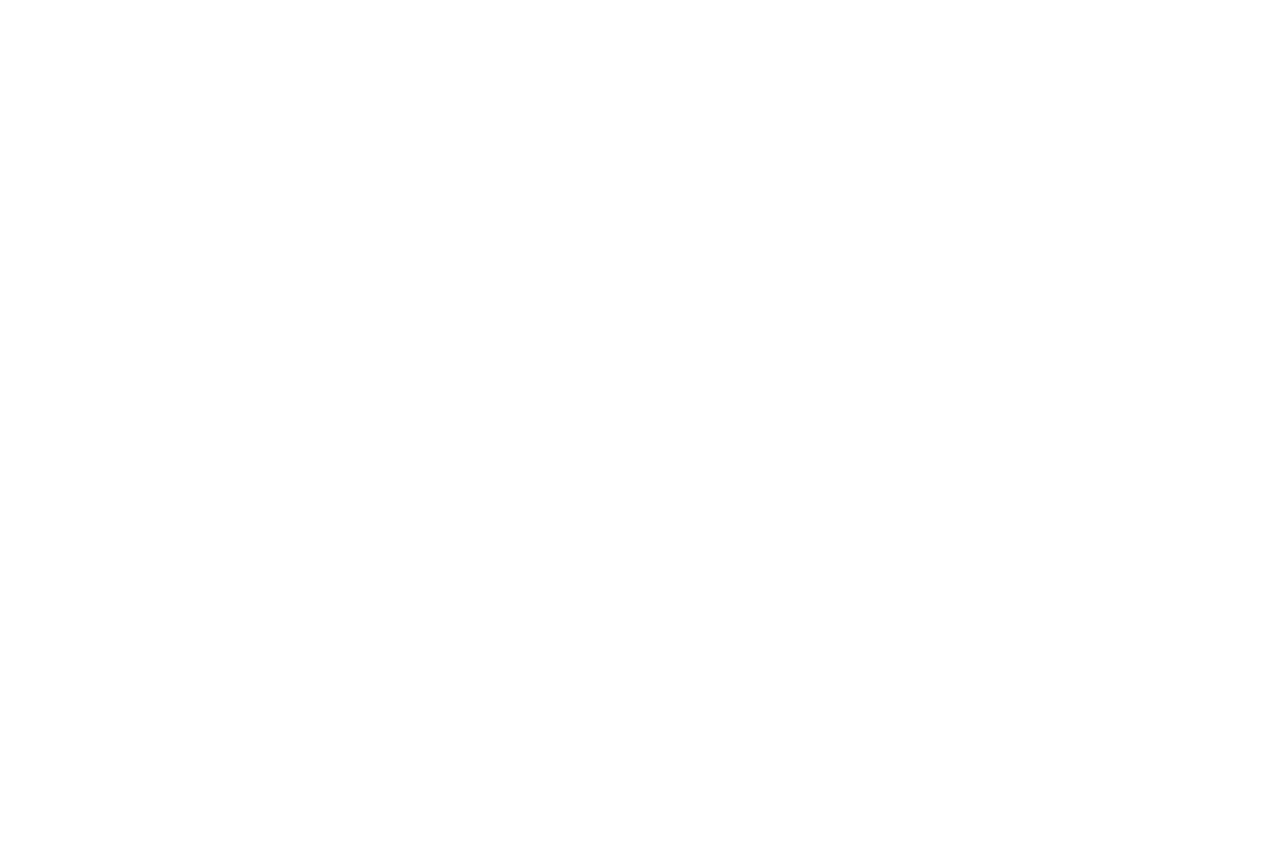
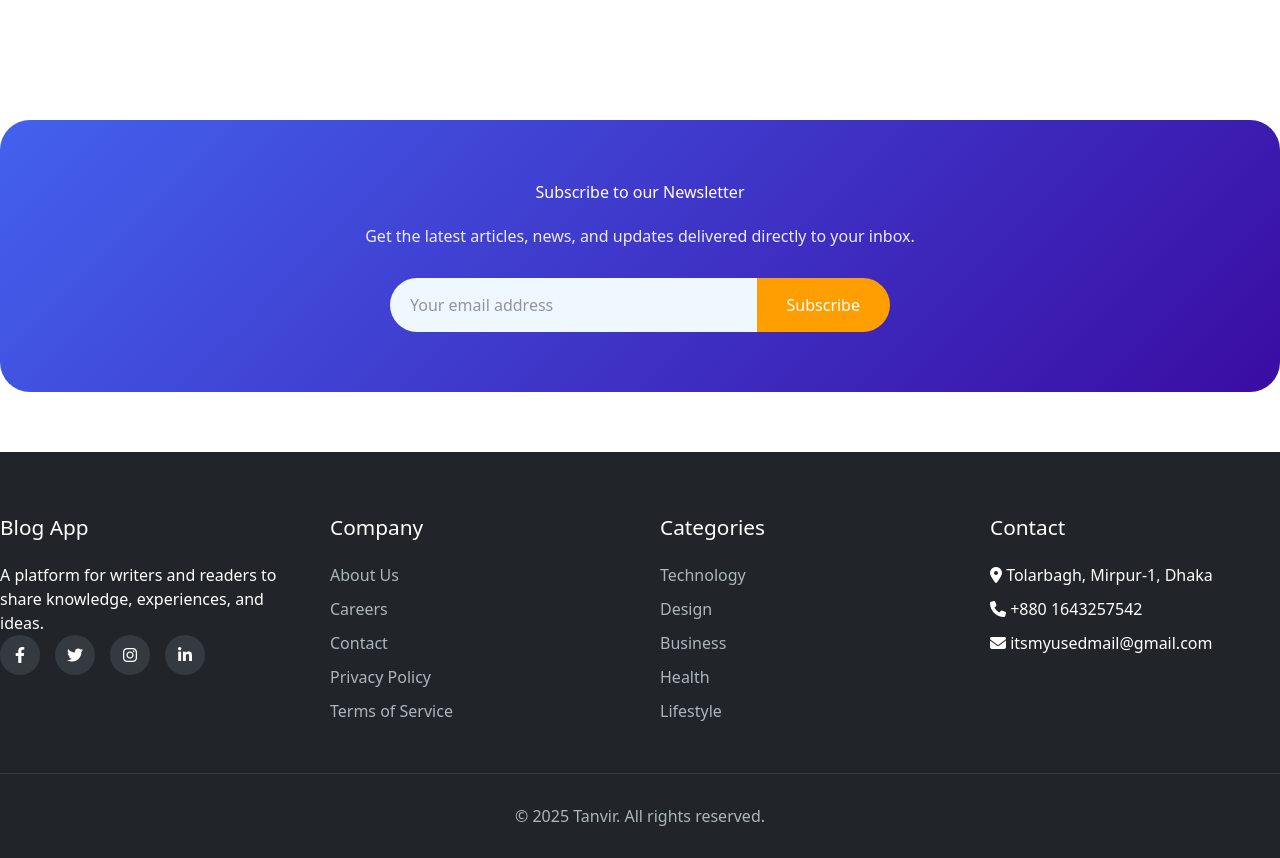
Before and after one commit to tanvirahmed007/Next-Blog-App, a Next.js app: page / in a window 1280 px wide. Shown: the part 3220-4078 px from the top of the page. Before the commit the page ends 3285 px from the top, so only its background shows below. Built offline with nearby package versions, Linux system fonts and the light colour scheme.

Commit message:
Category,Newsletter,Footer added

```diff
--- a/app/blogs/page.js
+++ b/app/blogs/page.js
@@ -1,5 +1,6 @@
 
 import "../global/css/blogs.css";
+import Image from 'next/image';
 
 export default async function Blogs() {
   // Use relative fetch (works both dev and prod)
--- a/app/category/page.js
+++ b/app/category/page.js
@@ -2,11 +2,11 @@
 
 export default function Category() {
   return (
-    <div>
+    <div className="category">
         <section className="categories">
             <div className="container">
                 <h2 className="section-title">Explore Categories</h2>
-                <div className="category-grid">
+                <div className="category-grid container mr-auto ml-auto">
                     <div className="category-card">
                         <i className="fas fa-laptop-code"></i>
                         <h3>Technology</h3>
--- /dev/null
+++ b/app/footer/footer.js
@@ -0,0 +1,51 @@
+export default function Footer() {
+  return (
+    <footer>
+        <div className="container">
+            <div className="footer-content">
+                <div className="footer-column">
+                    <h3>Blog App</h3>
+                    <p>A platform for writers and readers to share knowledge, experiences, and ideas.</p>
+                    <div className="social-icons">
+                        <a href="#"><i className="fab fa-facebook-f"></i></a>
+                        <a href="#"><i className="fab fa-twitter"></i></a>
+                        <a href="#"><i className="fab fa-instagram"></i></a>
+                        <a href="#"><i className="fab fa-linkedin-in"></i></a>
+                    </div>
+                </div>
+                <div className="footer-column">
+                    <h3>Company</h3>
+                    <ul>
+                        <li><a href="#">About Us</a></li>
+                        <li><a href="#">Careers</a></li>
+                        <li><a href="#">Contact</a></li>
+                        <li><a href="#">Privacy Policy</a></li>
+                        <li><a href="#">Terms of Service</a></li>
+                    </ul>
+                </div>
+                <div className="footer-column">
+                    <h3>Categories</h3>
+                    <ul>
+                        <li><a href="#">Technology</a></li>
+                        <li><a href="#">Design</a></li>
+                        <li><a href="#">Business</a></li>
+                        <li><a href="#">Health</a></li>
+                        <li><a href="#">Lifestyle</a></li>
+                    </ul>
+                </div>
+                <div className="footer-column">
+                    <h3>Contact</h3>
+                    <ul>
+                        <li><i className="fas fa-map-marker-alt"></i> Tolarbagh, Mirpur-1, Dhaka</li>
+                        <li><i className="fas fa-phone"></i> +880 1643257542</li>
+                        <li><i className="fas fa-envelope"></i> itsmyusedmail@gmail.com</li>
+                    </ul>
+                </div>
+            </div>
+            <div className="copyright">
+                <p>&copy; 2025 Tanvir. All rights reserved.</p>
+            </div>
+        </div>
+    </footer>
+  );
+}
--- /dev/null
+++ b/app/global/css/common.css
@@ -0,0 +1,27 @@
+@media (max-width: 768px) {
+    .header-content {
+        flex-direction: column;
+        text-align: center;
+    }
+
+    nav ul {
+        margin: 20px 0;
+    }
+
+    .hero h1 {
+        font-size: 2.5rem;
+    }
+
+    .newsletter-form {
+        flex-direction: column;
+    }
+
+    .newsletter-form input {
+        border-radius: 50px;
+        margin-bottom: 10px;
+    }
+
+    .newsletter-form button {
+        border-radius: 50px;
+    }
+}
--- /dev/null
+++ b/app/global/css/footer.css
@@ -0,0 +1,65 @@
+footer {
+    background: #212529;
+    color: white;
+    padding: 60px 0 30px;
+}
+
+.footer-content {
+    display: grid;
+    grid-template-columns: repeat(auto-fit, minmax(250px, 1fr));
+    gap: 40px;
+    margin-bottom: 40px;
+}
+
+.footer-column h3 {
+    margin-bottom: 20px;
+    font-size: 1.3rem;
+}
+
+.footer-column ul {
+    list-style: none;
+}
+
+.footer-column ul li {
+    margin-bottom: 10px;
+}
+
+.footer-column ul li a {
+    color: #adb5bd;
+    text-decoration: none;
+    transition: color 0.3s;
+}
+
+.footer-column ul li a:hover {
+    color: #4361ee;
+}
+
+.social-icons {
+    display: flex;
+    gap: 15px;
+}
+
+.social-icons a {
+    display: inline-flex;
+    align-items: center;
+    justify-content: center;
+    width: 40px;
+    height: 40px;
+    background: #343a40;
+    border-radius: 50%;
+    color: white;
+    text-decoration: none;
+    transition: all 0.3s;
+}
+
+.social-icons a:hover {
+    background: #4361ee;
+    transform: translateY(-3px);
+}
+
+.copyright {
+    text-align: center;
+    padding-top: 30px;
+    border-top: 1px solid #343a40;
+    color: #adb5bd;
+}
--- /dev/null
+++ b/app/global/css/newsletter.css
@@ -0,0 +1,44 @@
+.newsletter {
+    background: linear-gradient(135deg, #4361ee 0%, #3a0ca3 100%);
+    padding: 60px 0;
+    text-align: center;
+    color: white;
+    border-radius: 30px;
+    margin-bottom: 60px;
+}
+
+.newsletter h2 {
+    margin-bottom: 20px;
+}
+
+.newsletter p {
+    max-width: 600px;
+    margin: 0 auto 30px;
+    opacity: 0.9;
+}
+
+.newsletter-form {
+    max-width: 500px;
+    margin: 0 auto;
+    display: flex;
+}
+
+.newsletter-input {
+    flex: 1;
+    padding: 15px 20px;
+    border: none;
+    border-radius: 50px 0 0 50px;
+    font-size: 1rem;
+    background-color: aliceblue;
+    color: #333;
+}
+
+.newsletter-form button {
+    background: #ff9e00;
+    border: none;
+    color: white;
+    padding: 15px 30px;
+    border-radius: 0 50px 50px 0;
+    cursor: pointer;
+    font-weight: 500;
+}
--- a/app/layout.js
+++ b/app/layout.js
@@ -1,4 +1,6 @@
 
+import Footer from "./footer/footer";
+import "./global/css/footer.css";
 import "./globals.css";
 import Navbar from "./navbar/page";
 
@@ -7,12 +9,14 @@
 export default function RootLayout({ children }) {
   return (
     <html lang="en">
+      <link rel="stylesheet" href="https://cdnjs.cloudflare.com/ajax/libs/font-awesome/6.4.0/css/all.min.css"></link>
       <body
         className="main-body"
       >
         <Navbar />
         {children}
       </body>
+      <Footer />
     </html>
   );
 }
--- /dev/null
+++ b/app/newsletter/page.js
@@ -0,0 +1,16 @@
+export default function Newsletter() {
+  return (
+    <div>
+        <section className="newsletter">
+            <div className="container">
+                <h2>Subscribe to our Newsletter</h2>
+                <p>Get the latest articles, news, and updates delivered directly to your inbox.</p>
+                <form className="newsletter-form">
+                    <input className="newsletter-input" type="email" placeholder="Your email address" />
+                    <button>Subscribe</button>
+                </form>
+            </div>
+        </section>
+    </div>
+  );
+}
--- a/app/page.js
+++ b/app/page.js
@@ -3,6 +3,11 @@
 import Blogs from "./blogs/page";
 import Category from "./category/page";
 import "./global/css/category.css";
+import "./global/css/newsletter.css";
+import Newsletter from "./newsletter/page";
+import "./global/css/common.css";
+
+
 
 
 export default function Home() {
@@ -22,6 +27,8 @@
 
       <Blogs />
       <Category />
+      <Newsletter />
+
     </div>
 
 
```
